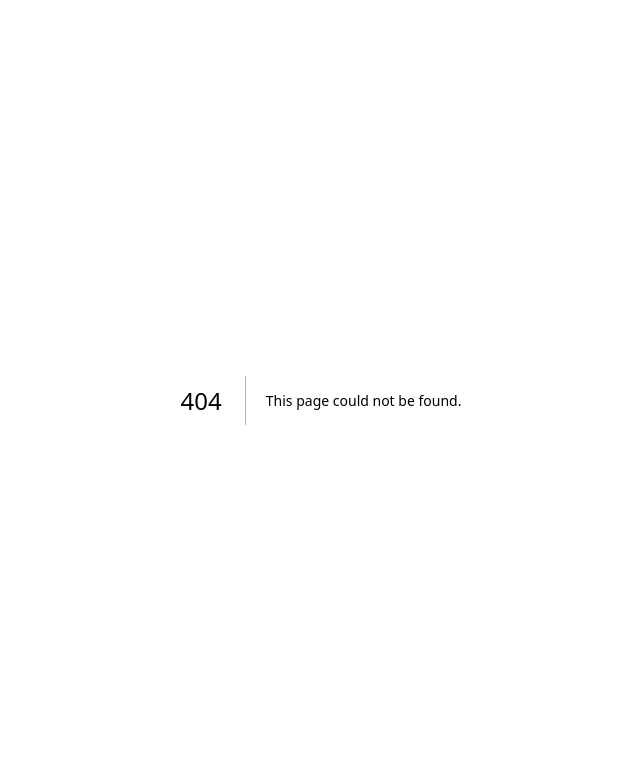
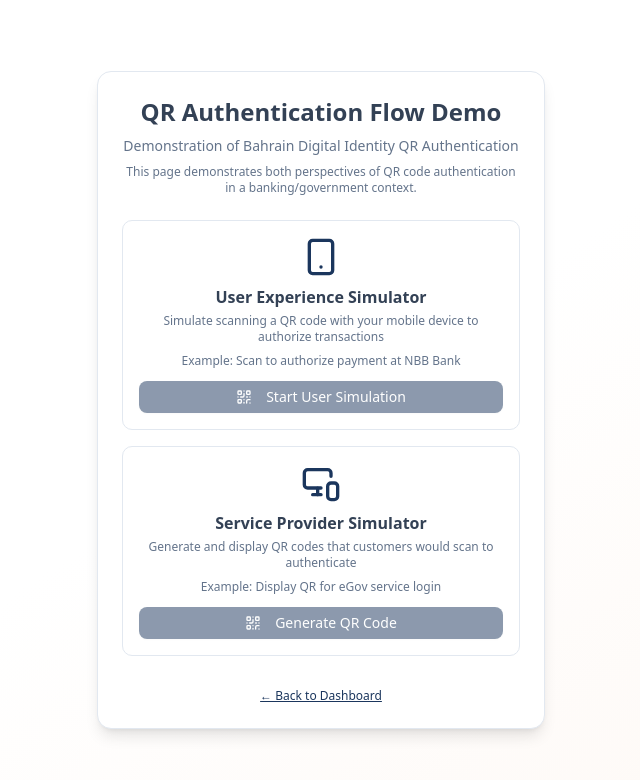
Before and after one commit to ExTBH/secure-id, a Next.js app: page /qr-demo in a window 1280 px wide. Before the commit this address had no page. Shown: the top 780 px of the page, without its empty margins (319-959 px from the left). Built offline with nearby package versions, Linux system fonts and the light colour scheme.

Commit message:
feat: add QR Authentication Flow demo page with user and service provider simulators

```diff
--- a/app/page.tsx
+++ b/app/page.tsx
@@ -4,6 +4,7 @@ import Dashboard from '@/components/dashboard'
 import { Button } from '@/components/ui/button'
 import { QrCode, Shield, Smartphone } from 'lucide-react'
 import Image from 'next/image'
+import Link from 'next/link'
 import { useState } from 'react'
 
 export default function Home() {
@@ -54,7 +55,7 @@ export default function Home() {
               <Shield className="w-4 h-4 mr-2" />
               Open Dashboard
             </Button>
-
+            <Link href="/qr-demo" passHref legacyBehavior>
               <Button
                 size="lg"
                 variant="secondary"
@@ -63,7 +64,7 @@ export default function Home() {
                 <QrCode className="w-4 h-4 mr-2" />
                 QR Auth Flow
               </Button>
-
+            </Link>
             <Button
               size="lg"
               variant="outline"
--- /dev/null
+++ b/app/qr-demo/page.tsx
@@ -0,0 +1,78 @@
+// QR Authentication Flow Demo Page (Mobile-Only, App-Style)
+import { Button } from '@/components/ui/button'
+import { MonitorSmartphone, QrCode, Smartphone } from 'lucide-react'
+import Link from 'next/link'
+
+export default function QrDemoPage() {
+  return (
+    <div className="min-h-screen bg-gradient-to-br from-background via-background to-accent/5 flex items-center justify-center p-4">
+      <div className="w-full max-w-md">
+        {/* Main Card Container */}
+        <div className="bg-card border border-border rounded-xl shadow-lg p-6 space-y-6">
+          {/* Header Section */}
+          <div className="space-y-2 text-center">
+            <h1 className="text-2xl font-bold text-foreground">
+              QR Authentication Flow Demo
+            </h1>
+            <p className="text-muted-foreground text-sm">
+              Demonstration of Bahrain Digital Identity QR Authentication
+            </p>
+            <div className="text-xs text-muted-foreground">
+              This page demonstrates both perspectives of QR code authentication
+              in a banking/government context.
+            </div>
+          </div>
+          {/* Simulation Options */}
+          <div className="space-y-4">
+            {/* User Experience Simulator */}
+            <div className="border border-border rounded-lg p-4 flex flex-col items-center bg-background">
+              <Smartphone className="w-10 h-10 text-primary mb-2" />
+              <div className="font-semibold text-foreground text-base mb-1">
+                User Experience Simulator
+              </div>
+              <div className="text-xs text-muted-foreground text-center mb-2">
+                Simulate scanning a QR code with your mobile device to authorize
+                transactions
+              </div>
+              <div className="text-xs text-muted-foreground mb-3">
+                Example: Scan to authorize payment at NBB Bank
+              </div>
+              <Button size="sm" className="w-full" disabled>
+                <QrCode className="w-4 h-4 mr-2" />
+                Start User Simulation
+              </Button>
+            </div>
+
+            {/* Service Provider Simulator */}
+            <div className="border border-border rounded-lg p-4 flex flex-col items-center bg-background">
+              <MonitorSmartphone className="w-10 h-10 text-primary mb-2" />
+              <div className="font-semibold text-foreground text-base mb-1">
+                Service Provider Simulator
+              </div>
+              <div className="text-xs text-muted-foreground text-center mb-2">
+                Generate and display QR codes that customers would scan to
+                authenticate
+              </div>
+              <div className="text-xs text-muted-foreground mb-3">
+                Example: Display QR for eGov service login
+              </div>
+              <Button size="sm" className="w-full" disabled>
+                <QrCode className="w-4 h-4 mr-2" />
+                Generate QR Code
+              </Button>
+            </div>
+          </div>
+          {/* Navigation */}
+          <div className="pt-2">
+            <Link
+              href="/"
+              className="block text-center text-primary underline text-xs font-medium hover:text-primary/80"
+            >
+              &larr; Back to Dashboard
+            </Link>
+          </div>
+        </div>
+      </div>
+    </div>
+  )
+}
```
Lines whose indentation alone changed are shown as unchanged.
